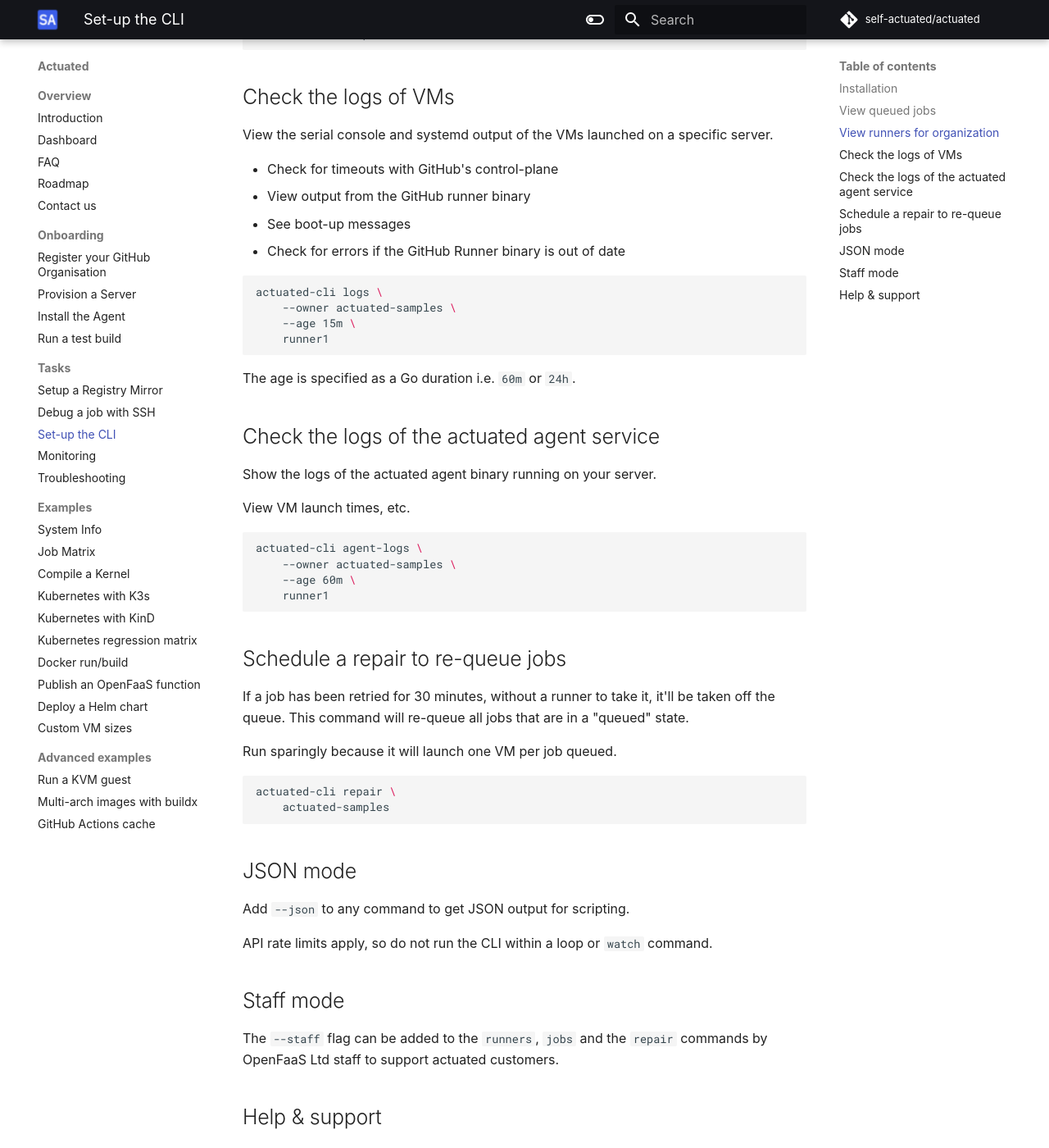
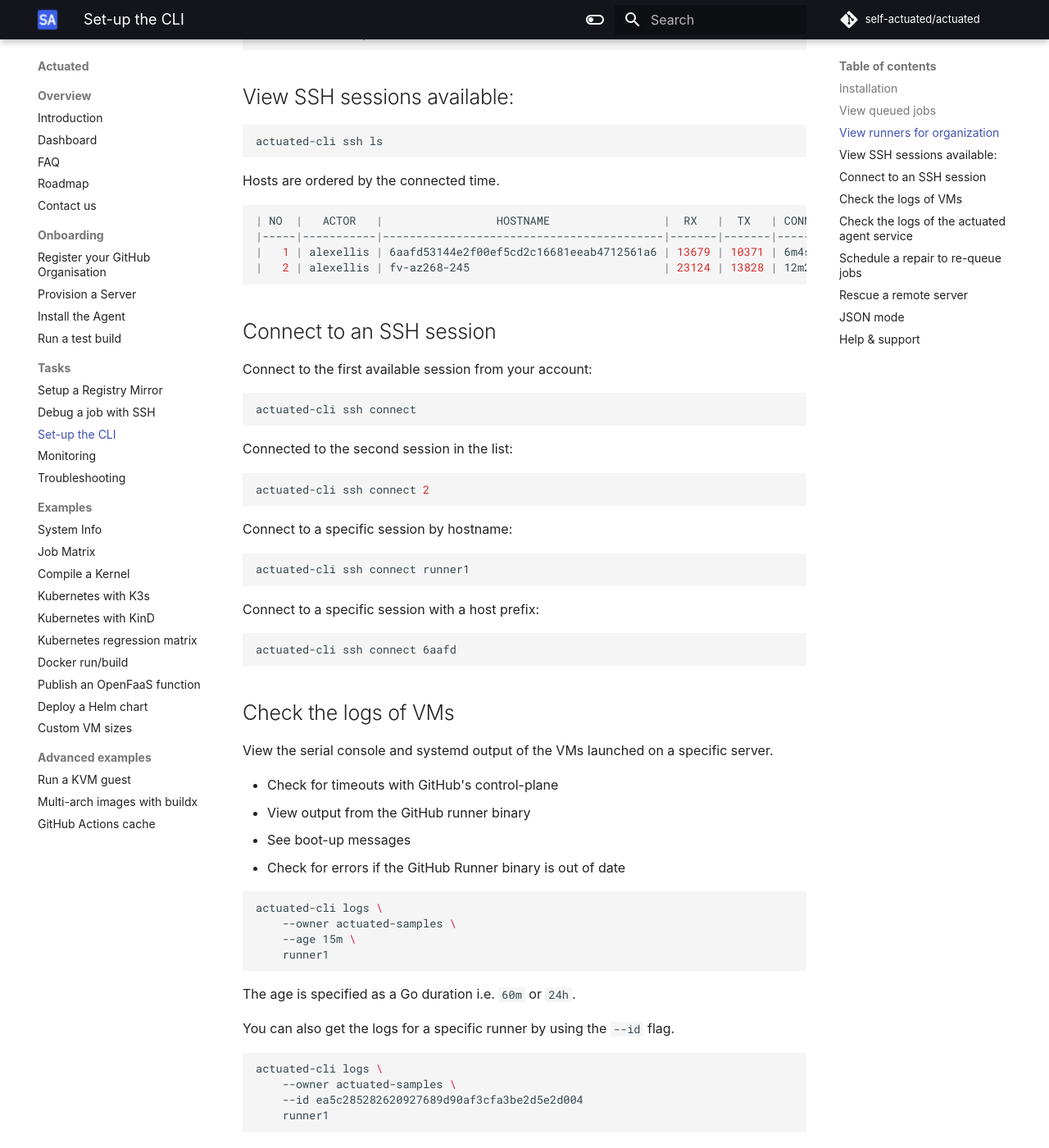
Before and after one commit to welteki/docs.actuated.dev, an MkDocs documentation site: the page built from docs/tasks/cli.md, in a window 1280 px wide and 1400 px high, scrolled down 628 px. Shown: the whole window at 82% size. Built offline with MkDocs 1.6.1 and Material for MkDocs 9.7.7, drawn with Linux system fonts in a browser that asks for light colours; some web fonts are replaced; some of the changed text lies outside the part shown.

Commit message:
Update cli docs to match latest version
- Add ssh session commands
- Add section to view logs for a specific runner
- Add requeu remote server section

Signed-off-by: Han Verstraete (OpenFaaS Ltd) <han@openfaas.com>

````diff
--- a/docs/tasks/cli.md
+++ b/docs/tasks/cli.md
@@ -22,6 +22,47 @@
     actuated-samples
 ```
 
+## View SSH sessions available:
+
+```bash
+actuated-cli ssh ls
+```
+
+Hosts are ordered by the connected time.
+
+```bash
+| NO  |   ACTOR   |                 HOSTNAME                 |  RX   |  TX   | CONNECTED |
+|-----|-----------|------------------------------------------|-------|-------|-----------|
+|   1 | alexellis | 6aafd53144e2f00ef5cd2c16681eeab4712561a6 | 13679 | 10371 | 6m4s      |
+|   2 | alexellis | fv-az268-245                             | 23124 | 13828 | 12m2s     |
+```
+
+## Connect to an SSH session
+
+Connect to the first available session from your account:
+
+```bash
+actuated-cli ssh connect
+```
+
+Connected to the second session in the list:
+
+```bash
+actuated-cli ssh connect 2
+```
+
+Connect to a specific session by hostname:
+
+```bash
+actuated-cli ssh connect runner1
+```
+
+Connect to a specific session with a host prefix:
+
+```bash
+actuated-cli ssh connect 6aafd
+```
+
 ## Check the logs of VMs
 
 View the serial console and systemd output of the VMs launched on a specific server.
@@ -39,6 +80,15 @@
 ```
 
 The age is specified as a Go duration i.e. `60m` or `24h`.
+
+You can also get the logs for a specific runner by using the `--id` flag.
+
+```bash
+actuated-cli logs \
+    --owner actuated-samples \
+    --id ea5c285282620927689d90af3cfa3be2d5e2d004
+    runner1
+```
 
 ## Check the logs of the actuated agent service
 
@@ -64,15 +114,35 @@
     actuated-samples
 ```
 
+## Rescue a remote server
+
+Restart the agent by sending a `kill -9` signal:
+
+```bash
+actuated-cli restart \
+    --owner actuated-samples \
+    runner1
+```
+
+Any inflight VMs will be killed, see also: `actuated-cli update --force`
+
+Reboot the machine, if in an unrecoverable position:
+
+```bash
+actuated-cli restart \
+    --owner actuated-samples \
+    --reboot
+    runner1
+```
+
+Use with caution, since this may not perform a safe and clean shutdown.
+
 ## JSON mode
 
 Add `--json` to any command to get JSON output for scripting.
 
 API rate limits apply, so do not run the CLI within a loop or `watch` command.
 
-## Staff mode
-
-The `--staff` flag can be added to the `runners`, `jobs` and the `repair` commands by OpenFaaS Ltd staff to support actuated customers.
 
 ## Help & support
 
````
